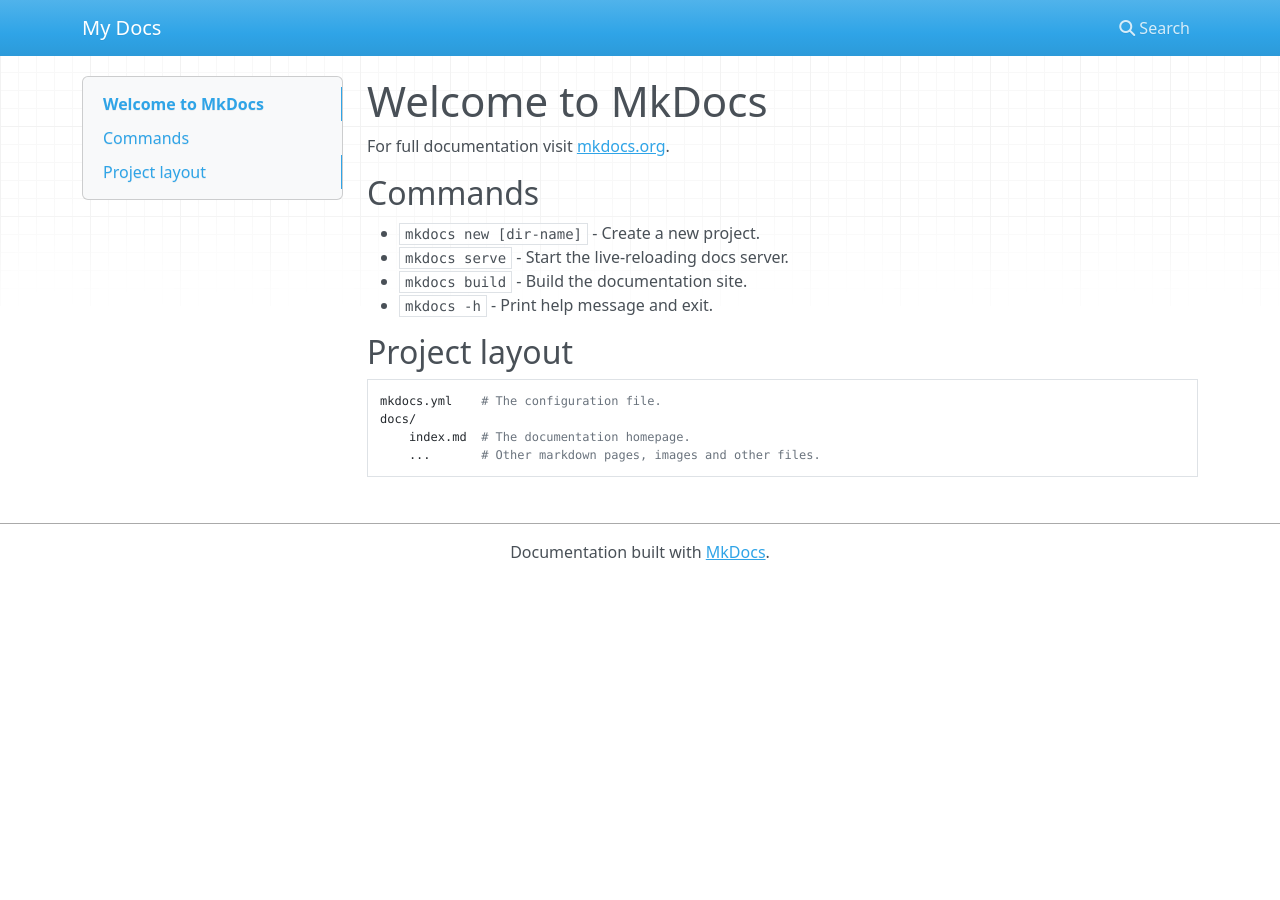
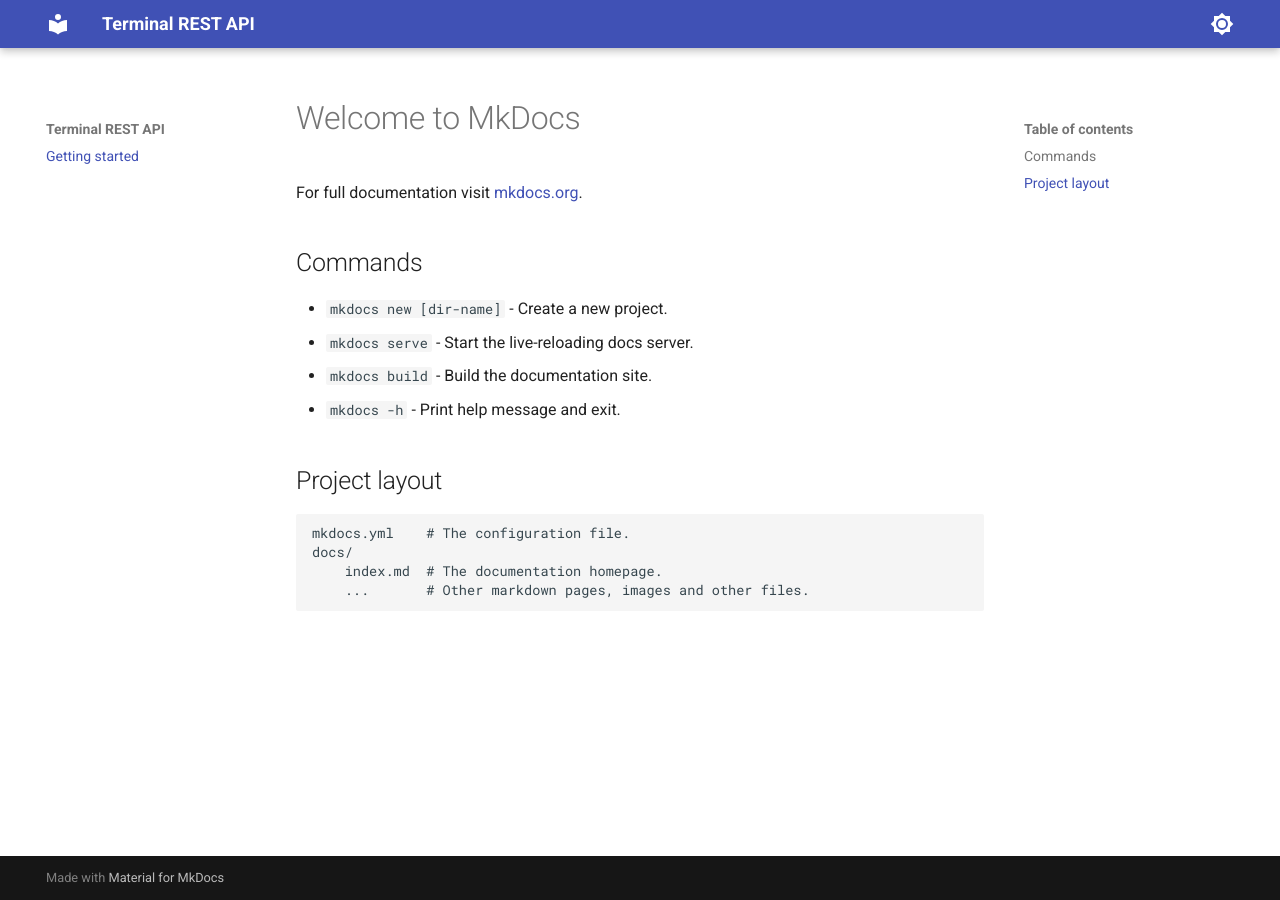
Before and after one commit to iumiCash/terminal-api, an MkDocs documentation site: the page built from docs/index.md, in a window 1280 px wide. Built offline with MkDocs 1.6.1 and Material for MkDocs 9.7.7, drawn with Linux system fonts in a browser that asks for light colours; nearby versions of some CDN libraries.

```diff
--- a/mkdocs.yml
+++ b/mkdocs.yml
@@ -1 +1,55 @@
-site_name: My Docs
+site_name: Terminal REST API
+
+theme:
+  palette:
+    # Palette toggle for light mode
+    - scheme: default
+      toggle:
+        icon: material/brightness-7
+        name: Switch to dark mode
+
+    # Palette toggle for dark mode
+    - scheme: slate
+      toggle:
+        icon: material/brightness-4
+        name: Switch to light mode
+
+  name: material
+  features:
+    - navigation.expand
+    - navigation.instant
+    #    - navigation.indexes
+    - navigation.tabs.sticky
+    - navigation.top
+    - navigation.tracking
+    - content.code.annotate
+    - content.tooltips
+    - content.tabs.link
+
+markdown_extensions:
+  - def_list
+  - admonition
+  - tables
+  - pymdownx.details
+  - pymdownx.highlight:
+      anchor_linenums: true
+  - pymdownx.inlinehilite
+  - pymdownx.snippets
+  - pymdownx.superfences
+  - pymdownx.tabbed:
+      alternate_style: true
+  - pymdownx.critic
+  - pymdownx.caret
+  - pymdownx.keys
+  - pymdownx.mark
+  - pymdownx.tilde
+  - toc:
+      permalink: true
+
+plugins:
+  - git-revision-date-localized:
+      enable_creation_date: true
+      type: timeago
+
+nav:
+  - Getting started: index.md
```
Also changed, not shown: README.md (+5 -0 lines).
